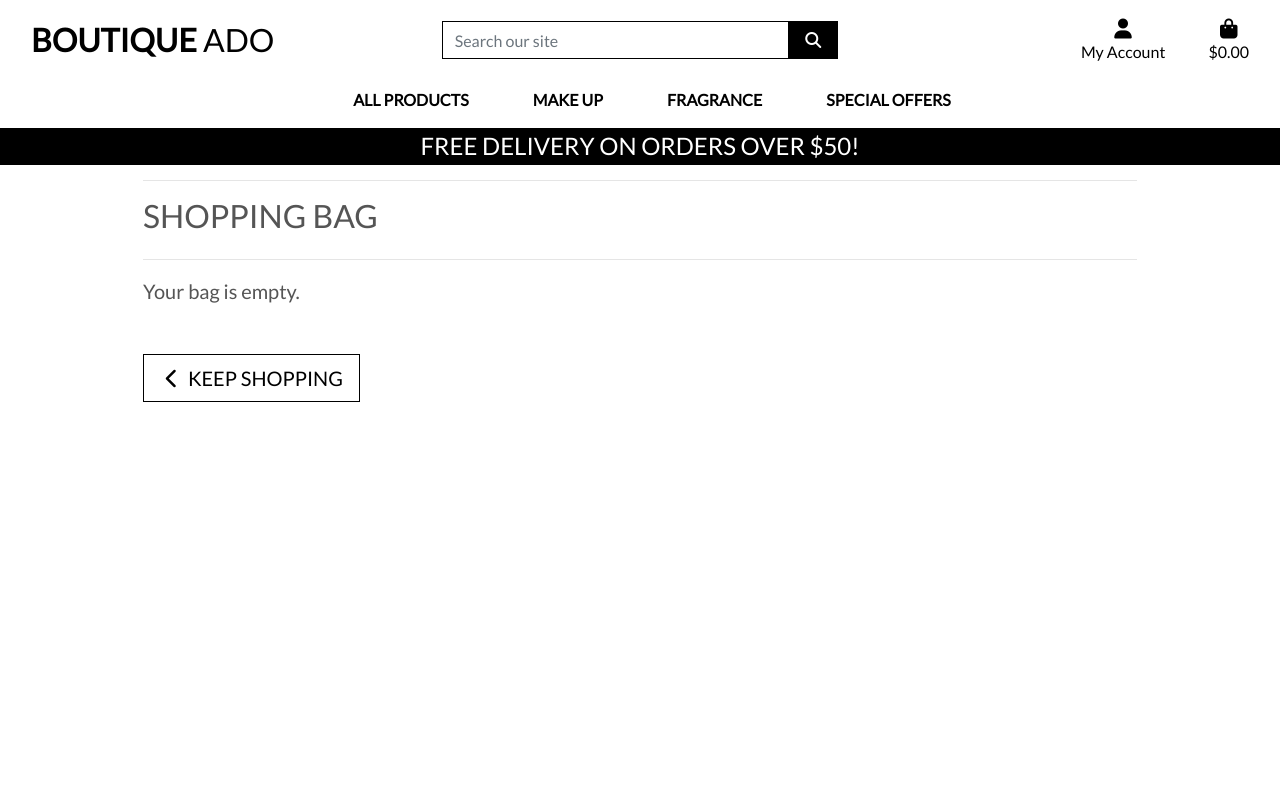
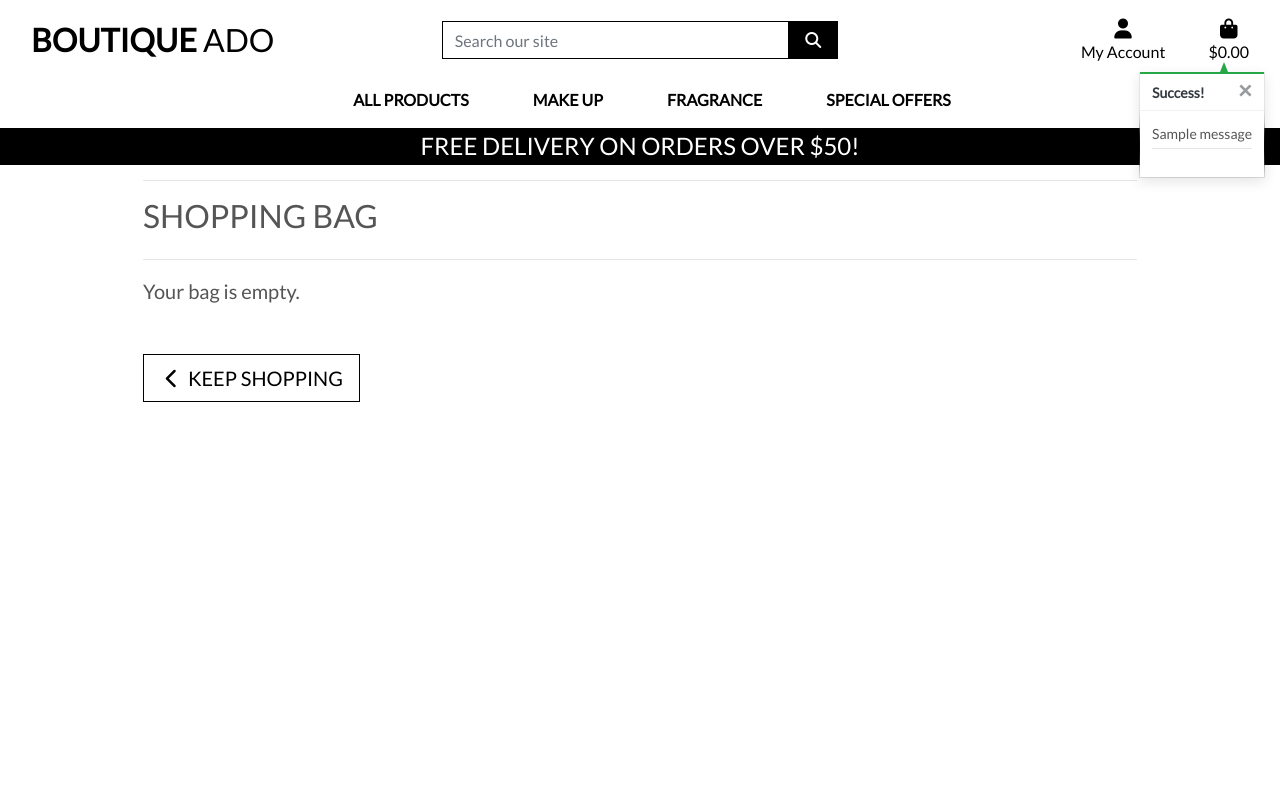
Before and after one commit to jayabidwai96/cosmetics, a Django app: page /bag/ in a window 1280 px wide. Run offline with Django 3.2, Linux system fonts and the light colour scheme; tables that the repository leaves empty hold one stand-in row (values such as "Sample post"); one stand-in notice (Sample message) is shown; some libraries are stand-ins or nearby versions.

Commit message:
added notification css, shoopping bag preview and additional messges

```diff
--- a/bag/views.py
+++ b/bag/views.py
@@ -1,4 +1,7 @@
-from django.shortcuts import render, redirect, reverse, HttpResponse
+from django.shortcuts import render, redirect, reverse, HttpResponse, get_object_or_404
+from django.contrib import messages
+
+from products.models import Product
 
 # Create your views here.
 
@@ -10,6 +13,7 @@ def view_bag(request):
 def add_to_bag(request, item_id):
     """ Add a quantity of the specified product to the shopping bag """
 
+    product = get_object_or_404(Product, pk=item_id)
     quantity = int(request.POST.get('quantity'))
     redirect_url = request.POST.get('redirect_url')
     size = None
@@ -21,15 +25,20 @@ def add_to_bag(request, item_id):
         if item_id in list(bag.keys()):
             if size in bag[item_id]['items_by_size'].keys():
                 bag[item_id]['items_by_size'][size] += quantity
+                messages.success(request, f'Updated size {size.upper()} {product.name} quantity to {bag[item_id]["items_by_size"][size]}')
             else:
                 bag[item_id]['items_by_size'][size] = quantity
+                messages.success(request, f'Added size {size.upper()} {product.name} to your bag')
         else:
             bag[item_id] = {'items_by_size': {size: quantity}}
+            messages.success(request, f'Added size {size.upper()} {product.name} to your bag')
     else:
         if item_id in list(bag.keys()):
             bag[item_id] += quantity
+            messages.success(request, f'Updated {product.name} quantity to {bag[item_id]}')
         else:
             bag[item_id] = quantity
+            messages.success(request, f'Added {product.name} to your bag')
 
     request.session['bag'] = bag
     return redirect(redirect_url)
@@ -38,6 +47,7 @@ def add_to_bag(request, item_id):
 def adjust_bag(request, item_id):
     """Adjust the quantity of the specified product to the specified amount"""
 
+    product = get_object_or_404(Product, pk=item_id)
     quantity = int(request.POST.get('quantity'))
     size = None
     if 'product_size' in request.POST:
@@ -47,15 +57,19 @@ def adjust_bag(request, item_id):
     if size:
         if quantity > 0:
             bag[item_id]['items_by_size'][size] = quantity
+            messages.success(request, f'Updated size {size.upper()} {product.name} quantity to {bag[item_id]["items_by_size"][size]}')
         else:
             del bag[item_id]['items_by_size'][size]
             if not bag[item_id]['items_by_size']:
                 bag.pop(item_id)
+            messages.success(request, f'Removed size {size.upper()} {product.name} from your bag')
     else:
         if quantity > 0:
             bag[item_id] = quantity
+            messages.success(request, f'Updated {product.name} quantity to {bag[item_id]}')
         else:
             bag.pop(item_id)
+            messages.success(request, f'Removed {product.name} from your bag')
 
     request.session['bag'] = bag
     return redirect(reverse('view_bag'))
@@ -65,6 +79,7 @@ def remove_from_bag(request, item_id):
     """Remove the item from the shopping bag"""
 
     try:
+        product = get_object_or_404(Product, pk=item_id)
         size = None
         if 'product_size' in request.POST:
             size = request.POST['product_size']
@@ -74,11 +89,14 @@ def remove_from_bag(request, item_id):
             del bag[item_id]['items_by_size'][size]
             if not bag[item_id]['items_by_size']:
                 bag.pop(item_id)
+            messages.success(request, f'Removed size {size.upper()} {product.name} from your bag')
         else:
             bag.pop(item_id)
+            messages.success(request, f'Removed {product.name} from your bag')
 
         request.session['bag'] = bag
         return HttpResponse(status=200)
 
     except Exception as e:
+        messages.error(request, f'Error removing item: {e}')
         return HttpResponse(status=500)
--- a/static/css/base.css
+++ b/static/css/base.css
@@ -102,6 +102,74 @@ a.category-badge > span.badge:hover {
     cursor: pointer;
 }
 
+/* ------------------------------- bootstrap toasts */
+
+.message-container {
+    position: fixed;
+    top: 72px;
+    right: 15px;
+    z-index: 99999999999;
+}
+
+.custom-toast {
+    overflow: visible;
+}
+
+.toast-capper {
+    height: 2px;
+}
+
+/* from CSS-tricks.com: https://css-tricks.com/snippets/css/css-triangle/ */
+.arrow-up {
+    width: 0;
+    height: 0;
+    border-left: 4px solid transparent;
+    border-right: 4px solid transparent;
+    border-bottom: 10px solid black;
+    position: absolute;
+    top: -10px;
+    right: 36px;
+}
+
+/* Convenience classes - colors copied from Bootstrap */
+.arrow-primary {
+    border-bottom-color: #007bff !important;
+}
+
+.arrow-secondary {
+    border-bottom-color: #6c757d !important;
+}
+
+.arrow-success {
+    border-bottom-color: #28a745 !important;
+}
+
+.arrow-danger {
+    border-bottom-color: #dc3545 !important;
+}
+
+.arrow-warning {
+    border-bottom-color: #ffc107 !important;
+}
+
+.arrow-info {
+    border-bottom-color: #17a2b8 !important;
+}
+
+.arrow-light {
+    border-bottom-color: #f8f9fa !important;
+}
+
+.arrow-dark {
+    border-bottom-color: #343a40 !important;
+}
+
+.bag-notification-wrapper {
+    height: 100px;
+    overflow-x: hidden;
+    overflow-y: auto;
+}
+
 /* -------------------------------- Media Queries */
 
 /* Slightly larger container on xl screens */
--- a/studio_finish/settings.py
+++ b/studio_finish/settings.py
@@ -79,6 +79,8 @@ TEMPLATES = [
         },
     },
 ]
+
+MESSAGE_STORAGE = 'django.contrib.messages.storage.session.SessionStorage'
 
 AUTHENTICATION_BACKENDS = [
    # Needed to login by username in Django admin, regardless of `allauth`
--- a/templates/base.html
+++ b/templates/base.html
@@ -111,8 +111,23 @@
         </div>
     </header>
 
+
     {% if messages %}
-        <div class="message-container"></div>
+        <div class="message-container">
+            {% for message in messages %}
+                {% with message.level as level %}
+                    {% if level == 40 %}
+                        {% include 'includes/toasts/toast_error.html' %}
+                    {% elif level == 30 %}
+                        {% include 'includes/toasts/toast_warning.html' %}
+                    {% elif level == 25 %}
+                        {% include 'includes/toasts/toast_success.html' %}
+                    {% else %}
+                        {% include 'includes/toasts/toast_info.html' %}
+                    {% endif %}
+                {% endwith %}
+            {% endfor %}
+        </div>
     {% endif %}
 
     {% block page_header %}
@@ -122,8 +137,10 @@
     {% endblock %}
 
     {% block postloadjs %}
+    <script type="text/javascript">
+        $('.toast').toast('show');
+    </script>
     {% endblock %}
-
 
   </body>
 </html>
--- a/templates/includes/main-nav.html
+++ b/templates/includes/main-nav.html
@@ -29,9 +29,9 @@
                Fragrance
             </a>
             <div class="dropdown-menu border-0" aria-labelledby="homeware-link">
-                <a href="{% url 'products' %}?category=womens_fragrance" class="dropdown-item">Women Fragrance</a>
-                <a href="{% url 'products' %}?category=mens_fragrance" class="dropdown-item">Men Fragrance</a>
-                <a href="{% url 'products' %}?category=womens_fragrance,mens_fragrance" class="dropdown-item">All Fragrance</a>
+                <a href="{% url 'products' %}?category=womens_fragrances" class="dropdown-item">Women Fragrance</a>
+                <a href="{% url 'products' %}?category=mens_fragrances" class="dropdown-item">Men Fragrance</a>
+                <a href="{% url 'products' %}?category=womens_fragrances,mens_fragrances" class="dropdown-item">All Fragrance</a>
             </div>
         </li>
 
--- /dev/null
+++ b/templates/includes/toasts/toast_success.html
@@ -0,0 +1,54 @@
+<div class="toast custom-toast rounded-0 border-top-0" data-autohide="false">
+    <div class="arrow-up arrow-success"></div>
+    <div class="w-100 toast-capper bg-success"></div>
+    <div class="toast-header bg-white text-dark">
+        <strong class="mr-auto">Success!</strong>
+        <button type="button" class="ml-2 mb-1 close text-dark" data-dismiss="toast" aria-label="Close">
+            <span aria-hidden="true">&times;</span>
+        </button>
+    </div>
+    <div class="toast-body bg-white">
+        <div class="row">
+            <div class="col">
+                {{ message }}
+                <hr class="mt-1 mb-3">
+            </div>
+        </div>
+        {% if grand_total %}
+            <p class="logo-font bg-white text-black py-1">Your Bag ({{ product_count }})</p>
+            <div class="bag-notification-wrapper">
+                {% for item in bag_items %}
+                    <div class="row">
+                        <div class="col-3 my-1">
+                            <img class="w-100" src="{{ item.product.image.url }}">
+                        </div>
+                        <div class="col-9">
+                            <p class="my-0"><strong>{{ item.product.name }}</strong></p>
+                            <p class="my-0 small">Size: {% if item.product.has_sizes %}{{ item.size|upper }}{% else %}N/A{% endif %}</p>
+                            <p class="my-0 small text-muted">Qty: {{ item.quantity }}</p>
+                        </div>
+                    </div>
+                {% endfor %}
+            </div>
+            <div class="row">
+                <div class="col">
+                    <strong><p class="mt-3 mb-1 text-black">
+                        Total{% if free_delivery_delta > 0 %} (Exc. delivery){% endif %}:
+                        <span class="float-right">${{ total|floatformat:2 }}</span>
+                    </p></strong>
+                    {% if free_delivery_delta > 0 %}
+                        <p class="mb-0 p-2 bg-warning shadow-sm text-black text-center">
+                            Spend <strong>${{ free_delivery_delta }}</strong> more to get free next day delivery!
+                        </p>
+                    {% endif %}
+                    <a href="{% url 'view_bag' %}" class="btn btn-black btn-block rounded-0">
+                        <span class="text-uppercase">Go To Secure Checkout</span>
+                        <span class="icon">
+                            <i class="fas fa-lock"></i>
+                        </span>
+                    </a>
+                </div>
+            </div>
+        {% endif %}
+    </div>
+</div>
```
Also changed, not shown: templates/includes/toasts/toast_error.html (added, +13 -0 lines), templates/includes/toasts/toast_info.html (added, +13 -0 lines), templates/includes/toasts/toast_warning.html (added, +13 -0 lines).
